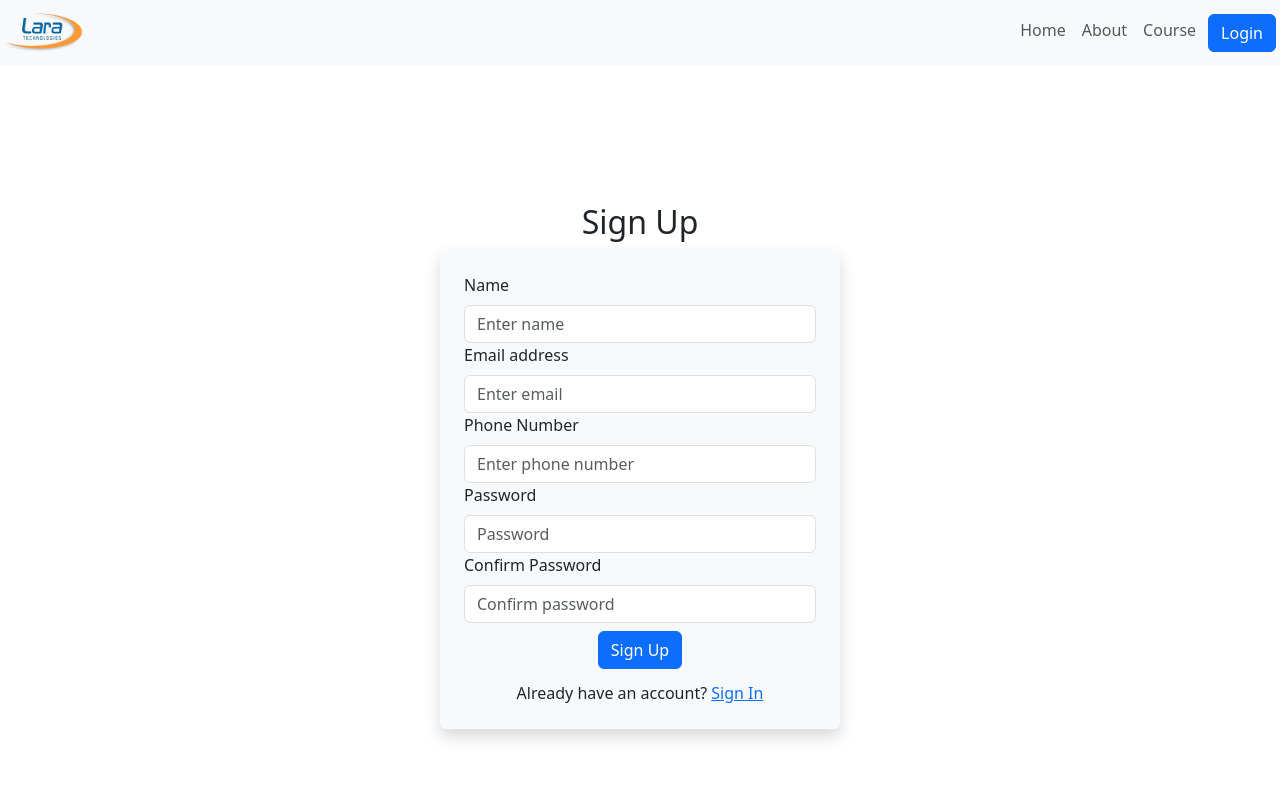
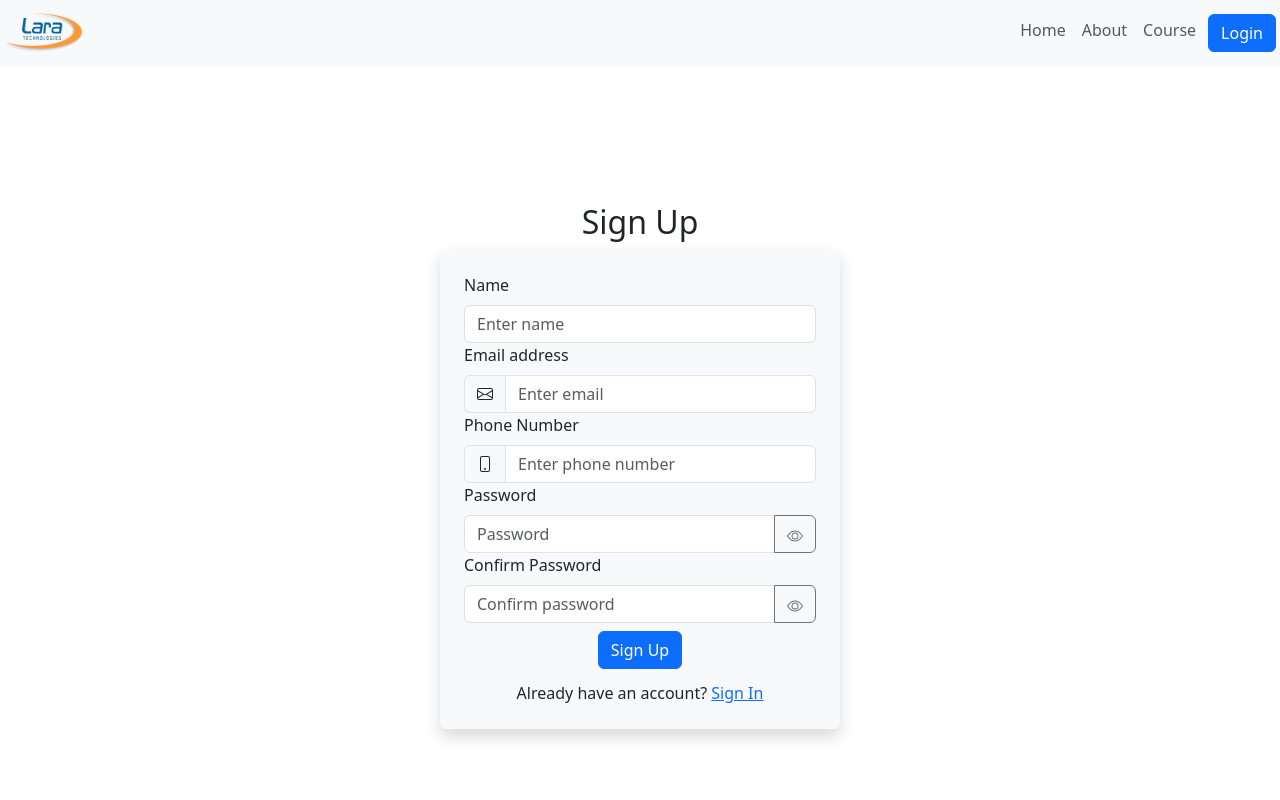
Before and after one commit to Vinay-Dakshanthaka/lara_training_inst, a React (Create React App) app in the folder lara-frontend/: page /signup in a window 1280 px wide. Shown: the top 800 px of the page. Built offline with nearby package versions, Linux system fonts and the light colour scheme; no server answers.

Commit message:
added password visibility toggle

```diff
--- a/lara-frontend/src/components/Footer.jsx
+++ b/lara-frontend/src/components/Footer.jsx
@@ -43,12 +43,9 @@ const Footer = () => {
               </a>
               <a href="https://www.instagram.com/lara_technologies/" target="_blank" rel="noopener noreferrer" className="text-light me-3">
               <FaInstagram className="me-3" size={30} />
+              </a><a href="https://www.youtube.com/@Faang-academy" target="_blank" rel="noopener noreferrer" className="text-light me-3">
+              <FaYoutube className="me-3" size={30} />
               </a>
-
-              <FaYoutube className="me-3" size={30} />
-
-
-
             </div>
           </Col>
         </Row>
--- a/lara-frontend/src/components/LoginForm.js
+++ b/lara-frontend/src/components/LoginForm.js
@@ -1,6 +1,7 @@
 import React, { useState } from 'react';
-import { Container, Form, Button, Alert } from 'react-bootstrap';
+import { Container, Form, Button,InputGroup, Alert } from 'react-bootstrap';
 import { Link, useNavigate } from 'react-router-dom';
+import { BsEye, BsEyeSlash } from 'react-icons/bs';
 import axios from 'axios';
 
 const LoginForm = () => {
@@ -11,6 +12,12 @@ const LoginForm = () => {
   const [success, setSuccess] = useState(false);
 
   const navigate = useNavigate();
+
+  const [showPassword, setShowPassword] = useState(false);
+
+  const togglePasswordVisibility = () => {
+    setShowPassword(!showPassword);
+  };
 
   const handleSubmit = async (e) => {
     e.preventDefault();
@@ -85,6 +92,10 @@ const LoginForm = () => {
         <Form onSubmit={handleSubmit}>
         <Form.Group controlId="formPhoneNumber" className="mb-3">
         <Form.Label>Phone Number / Email</Form.Label>
+        <InputGroup>
+          {/* <InputGroup.Text>
+            <BsPhone />
+          </InputGroup.Text> */}
           <Form.Control
             type="text"
             placeholder="Enter phone number or email"
@@ -94,9 +105,10 @@ const LoginForm = () => {
               setEmail(e.target.value);
             }}
           />
+        </InputGroup>
       </Form.Group>
 
-          <Form.Group controlId="formPassword" className="mb-3">
+          {/* <Form.Group controlId="formPassword" className="mb-3">
             <Form.Label>Password</Form.Label>
             <Form.Control
               type="password"
@@ -104,6 +116,24 @@ const LoginForm = () => {
               value={password}
               onChange={(e) => setPassword(e.target.value)}
             />
+          </Form.Group> */}
+
+        <Form.Group controlId="formPassword" className="mb-3">
+              <Form.Label>Password</Form.Label>
+              <InputGroup>
+                <Form.Control
+                  type={showPassword ? 'text' : 'password'}
+                  placeholder="Password"
+                  value={password}
+                  onChange={(e) => setPassword(e.target.value)}
+                />
+                <Button
+                  variant="outline-secondary"
+                  onClick={togglePasswordVisibility}
+                >
+                  {showPassword ? <BsEyeSlash /> : <BsEye />}
+                </Button>
+              </InputGroup>
             </Form.Group>
 
           <Button variant="primary" type="submit" className="w-100 mb-3">
--- a/lara-frontend/src/components/PasswordEmailForm.jsx
+++ b/lara-frontend/src/components/PasswordEmailForm.jsx
@@ -33,7 +33,9 @@ const PasswordResetForm = () => {
     return (
         <div className="mt-3 col-12 d-flex justify-content-center">
             <div className="col-md-6 mt-4 mb-4">
+                <h1 className="text-center">Enter Your Email</h1>
                 {message && <Alert variant={alertVariant}>{message}</Alert>}
+
                 <Form onSubmit={handleSubmit}>
                     <Form.Group controlId="formBasicEmail">
                         <Form.Label>Email address</Form.Label>
--- a/lara-frontend/src/components/ResetPassword.jsx
+++ b/lara-frontend/src/components/ResetPassword.jsx
@@ -1,6 +1,7 @@
 import React, { useState } from 'react';
-import { Form, Button, Alert } from 'react-bootstrap';
+import { Form, Button, Alert, InputGroup } from 'react-bootstrap';
 import { useNavigate } from 'react-router-dom';
+import { BsEye, BsEyeSlash } from 'react-icons/bs';
 import axios from 'axios';
 
 const ResetPassword = () => {
@@ -9,6 +10,17 @@ const ResetPassword = () => {
   const [error, setError] = useState('');
   const [success, setSuccess] = useState(false);
   const navigate = useNavigate();
+  const [showNewPassword, setShowNewPassword] = useState(false);
+  const [showConfirmPassword, setShowConfirmPassword] = useState(false);
+
+   const toggleNewPasswordVisibility = () => {
+    setShowNewPassword(!showNewPassword);
+  };
+
+  const toggleConfirmPasswordVisibility = () => {
+    setShowConfirmPassword(!showConfirmPassword);
+  };
+
 
   const handleSubmit = async () => {
     // Validate passwords
@@ -51,23 +63,40 @@ const ResetPassword = () => {
     <Form onSubmit={handleSubmit}>
     <Form.Group controlId="newPassword">
         <Form.Label>New Password</Form.Label>
+        <InputGroup>
           <Form.Control
-          type="password"
+            type={showNewPassword ? 'text' : 'password'}
             placeholder="Enter new password"
             value={newPassword}
             onChange={(e) => setNewPassword(e.target.value)}
             required
           />
+          <Button
+            variant="outline-secondary"
+            onClick={toggleNewPasswordVisibility}
+          >
+            {showNewPassword ? <BsEyeSlash /> : <BsEye />}
+          </Button>
+        </InputGroup>
       </Form.Group>
+
       <Form.Group controlId="confirmPassword">
         <Form.Label>Confirm Password</Form.Label>
+        <InputGroup>
           <Form.Control
-          type="password"
+            type={showConfirmPassword ? 'text' : 'password'}
             placeholder="Confirm new password"
             value={confirmPassword}
             onChange={(e) => setConfirmPassword(e.target.value)}
             required
           />
+          <Button
+            variant="outline-secondary"
+            onClick={toggleConfirmPasswordVisibility}
+          >
+            {showConfirmPassword ? <BsEyeSlash /> : <BsEye />}
+          </Button>
+        </InputGroup>
       </Form.Group>
       <div className='text-center mt-4 mb-4'>
         <Button variant="primary" type="submit">
--- a/lara-frontend/src/components/SignUpForm.js
+++ b/lara-frontend/src/components/SignUpForm.js
@@ -1,6 +1,7 @@
 import React, { useState } from 'react';
-import { Form, Button, Container, Alert } from 'react-bootstrap';
+import { Form, Button, Container,InputGroup, Alert } from 'react-bootstrap';
 import { Link, useNavigate } from 'react-router-dom';
+import { BsEye, BsEyeSlash,BsEnvelope,BsPhone } from 'react-icons/bs';
 import axios from 'axios';
 
 const SignUpForm = () => {
@@ -12,7 +13,16 @@ const SignUpForm = () => {
   const [error, setError] = useState('');
   const [successMessage, setSuccessMessage] = useState('');
   const navigate = useNavigate();
+  const [showPassword, setShowPassword] = useState(false);
+  const [showConfirmPassword, setShowConfirmPassword] = useState(false);
 
+  const togglePasswordVisibility = () => {
+    setShowPassword(!showPassword);
+  };
+
+  const toggleConfirmPasswordVisibility = () => {
+    setShowConfirmPassword(!showConfirmPassword);
+  };
   const handleSubmit = async (e) => {
     e.preventDefault();
     setError('');
@@ -93,22 +103,68 @@ const SignUpForm = () => {
 
         <Form.Group controlId="formEmail">
       <Form.Label>Email address</Form.Label>
-          <Form.Control type="email" placeholder="Enter email" value={email} onChange={(e) => setEmail(e.target.value)} />
+      <InputGroup>
+        <InputGroup.Text>
+          <BsEnvelope />
+        </InputGroup.Text>
+        <Form.Control
+          type="email"
+          placeholder="Enter email"
+          value={email}
+          onChange={(e) => setEmail(e.target.value)}
+        />
+      </InputGroup>
     </Form.Group>
 
     <Form.Group controlId="formPhoneNumber">
       <Form.Label>Phone Number</Form.Label>
-          <Form.Control type="text" placeholder="Enter phone number" value={phoneNumber} onChange={(e) => setPhoneNumber(e.target.value)} />
+      <InputGroup>
+        <InputGroup.Text>
+          <BsPhone />
+        </InputGroup.Text>
+        <Form.Control
+          type="text"
+          placeholder="Enter phone number"
+          value={phoneNumber}
+          onChange={(e) => setPhoneNumber(e.target.value)}
+        />
+      </InputGroup>
     </Form.Group>
 
         <Form.Group controlId="formPassword">
         <Form.Label>Password</Form.Label>
-          <Form.Control type="password" placeholder="Password" value={password} onChange={(e) => setPassword(e.target.value)} />
+        <InputGroup>
+          <Form.Control
+            type={showPassword ? 'text' : 'password'}
+            placeholder="Password"
+            value={password}
+            onChange={(e) => setPassword(e.target.value)}
+          />
+          <Button
+            variant="outline-secondary"
+            onClick={togglePasswordVisibility}
+          >
+            {showPassword ? <BsEyeSlash /> : <BsEye />}
+          </Button>
+        </InputGroup>
       </Form.Group>
 
       <Form.Group controlId="formConfirmPassword">
         <Form.Label>Confirm Password</Form.Label>
-          <Form.Control type="password" placeholder="Confirm password" value={confirmPassword} onChange={(e) => setConfirmPassword(e.target.value)} />
+        <InputGroup>
+          <Form.Control
+            type={showConfirmPassword ? 'text' : 'password'}
+            placeholder="Confirm password"
+            value={confirmPassword}
+            onChange={(e) => setConfirmPassword(e.target.value)}
+          />
+          <Button
+            variant="outline-secondary"
+            onClick={toggleConfirmPasswordVisibility}
+          >
+            {showConfirmPassword ? <BsEyeSlash /> : <BsEye />}
+          </Button>
+        </InputGroup>
       </Form.Group>
 
         <div className="text-center">
```
Lines whose indentation alone changed are shown as unchanged.
